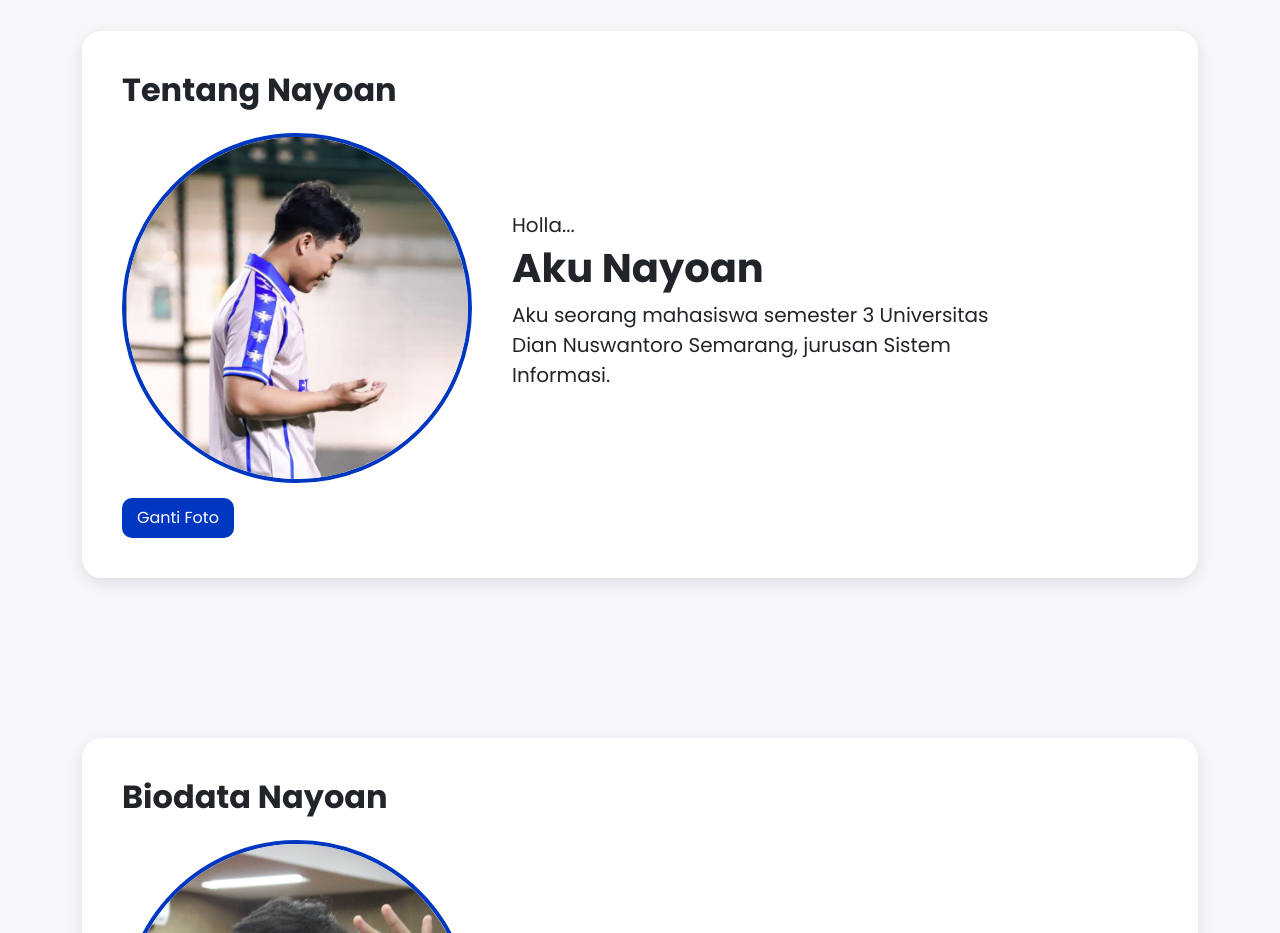
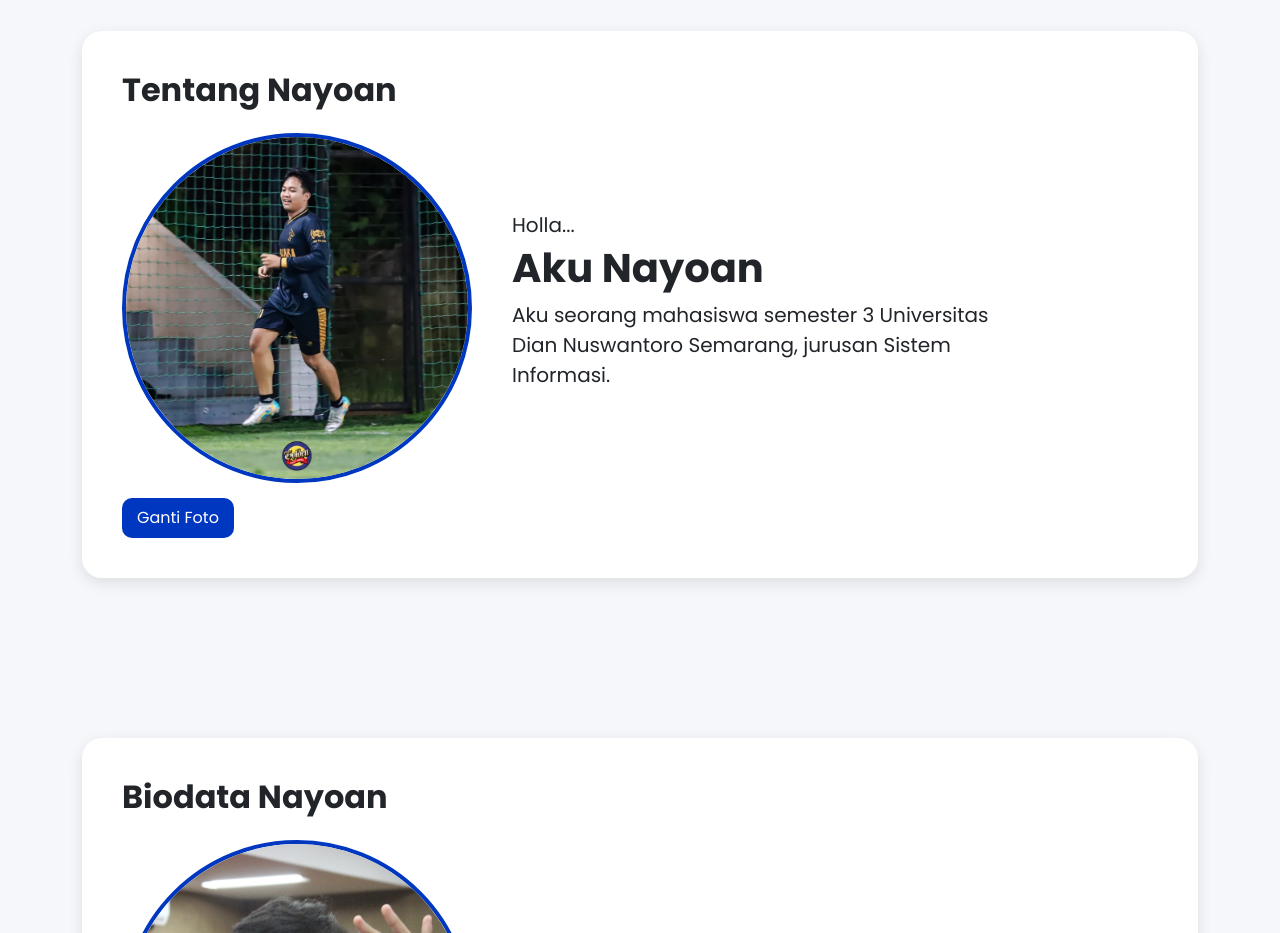
Before and after one commit to naufalmiftakhul/web-tayo, a plain HTML site: page index.html in a window 1280 px wide. Shown: the part 780-1713 px from the top of the page. Drawn offline with nearby package versions, Linux system fonts and the light colour scheme; a web font is replaced by a local one.

Commit message:
Update index.html

```diff
--- a/index.html
+++ b/index.html
@@ -211,7 +211,7 @@
                 <h2 class="fw-bold mb-4">Tentang Nayoan</h2>
 
                 <div class="profile-section">
-                    <img id="fotoTentang" src="tayo.png" alt="Foto Nayoan">
+                    <img id="fotoTentang" src="tayo.jpeg" alt="Foto Nayoan">
                     <input type="file" id="uploadTentang" hidden accept="image/*">
 
                     <div class="col-lg-6 hero-content text-center text-lg-start">
```
